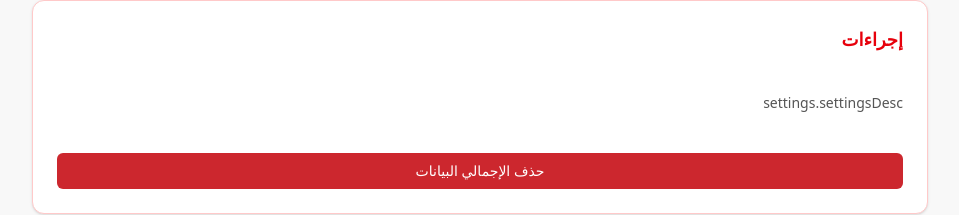
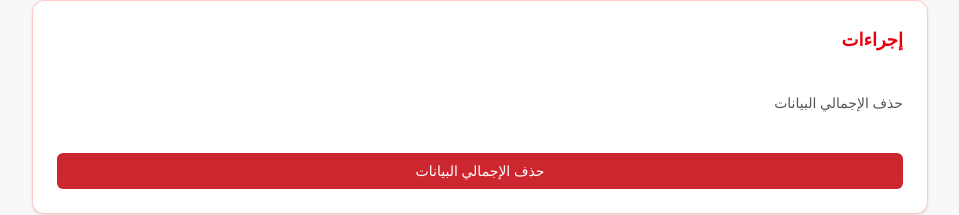
Before and after one commit to Safwanjash/project22, a Next.js app: page /admin/dashboard/settings in a window 1280 px wide. Shown: the part 1636-1851 px from the top of the page, without its empty margins (64-1023 px from the left). Built offline with nearby package versions, Linux system fonts and the light colour scheme.

Commit message:
completionId: cgen-cf623fa93fd94af384540d463ed0a202
cgen-cf623fa93fd94af384540d463ed0a202

```diff
--- a/app/admin/dashboard/settings/page.tsx
+++ b/app/admin/dashboard/settings/page.tsx
@@ -208,7 +208,7 @@ export default function SettingsPage() {
       <Card className="p-6 border-red-200 dark:border-red-900/30 space-y-4">
         <h3 className="text-lg font-semibold text-red-600">{t("common.actions")}</h3>
         <p className="text-sm text-muted-foreground">
-          {t("settings.settingsDesc")}
+          {t("common.delete")} {t("common.total")} {t("common.data")}
         </p>
         <Button variant="destructive">
           {t("common.delete")} {t("common.total")} {t("common.data")}
```
